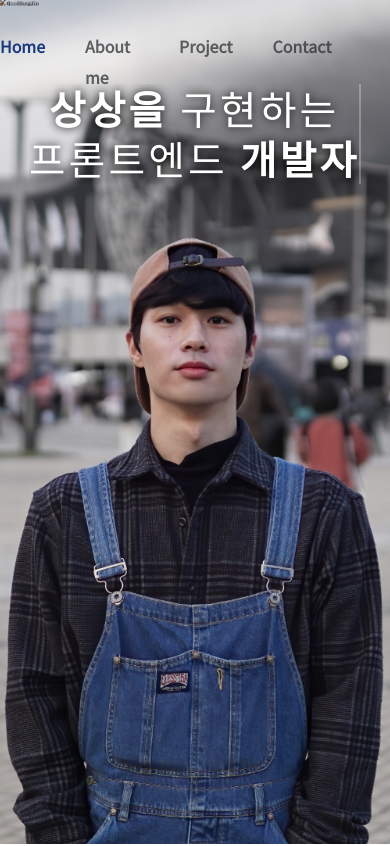
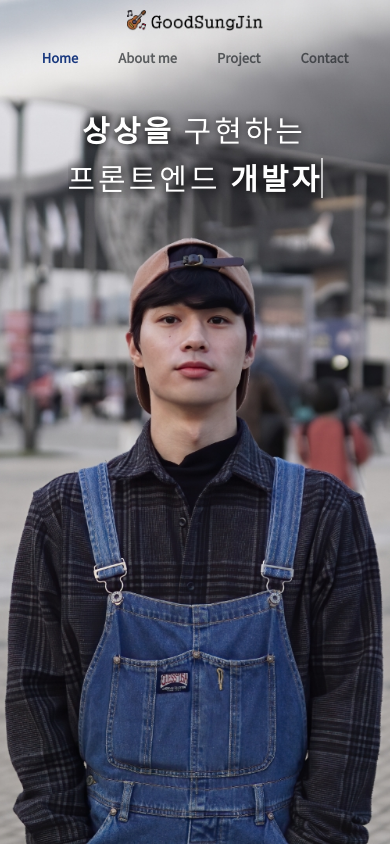
Before and after one commit to GoodSungJin/PortFolio, a React (Create React App) app in the folder react-portfolio/: page / in a window 390 px wide. Shown: the top 846 px of the page. Built offline with nearby package versions, Linux system fonts and the light colour scheme.

Commit message:
mobile text typing animation

```diff
--- a/react-portfolio/src/components/header/header-styled.js
+++ b/react-portfolio/src/components/header/header-styled.js
@@ -18,7 +18,7 @@ export const DivContain = styled.div`
   position: relative;
   display: inline-block;
   height: 100%;
-  width: 85%;
+  width: 100%;
   /* text-align: left; */
 
   @media ${Tablet} {
@@ -40,14 +40,21 @@ export const H1HOME = styled.h1`
   background-image: url(${img});
   background-repeat: no-repeat;
   background-size: contain;
-  width: 10vw;
+  margin: 10px auto 0 auto;
+
+  width: 35vw;
   height: 30px;
   cursor: pointer;
+
+  @media ${Desktop} {
+    width: 10vw;
+  }
 `;
 
 export const Nav = styled.nav`
   ul {
     display: flex;
+    justify-content: center;
     line-height: 3rem;
     font-size: 2rem;
 
@@ -57,7 +64,7 @@ export const Nav = styled.nav`
       span {
         opacity: 0.7;
         height: 24px;
-        font-size: 1.6rem;
+        font-size: 1.3rem;
         line-height: 3rem;
         font-weight: 700;
 
@@ -73,5 +80,17 @@ export const Nav = styled.nav`
       color: #19387e;
       opacity: unset;
     }
+
+  }
+
+  @media ${Desktop} {
+    ul {
+      justify-content: unset;
+      li {
+        span {
+          font-size: 1.6rem;
+        }
+      }
+    }
   }
 `;
--- a/react-portfolio/src/components/main/infomation-page/skill-page/skill-page-styled.js
+++ b/react-portfolio/src/components/main/infomation-page/skill-page/skill-page-styled.js
@@ -154,7 +154,7 @@ export const Dt = styled.dt`
         content: '';
         display: inline-block;
         width: 45%;
-        margin-right: 5%;
+        margin-right: 3%;
         height: 6px;
         border-radius: 50px;
         background: linear-gradient( to right, ${props => props.color} ${props => props.proficiency}%, #e8e8e8 ${props => props.proficiency}%);
@@ -181,12 +181,12 @@ export const Dt = styled.dt`
     span {
       &:first-child {
         font-size: 2.8rem;
-        width: ${100 * 185 / 1920}vw;
+        width: ${100 * 260 / 1920}vw;
       }
 
       &:last-child {
         &:before {
-          width: ${100 * 231 / 1920}vw;
+          width: ${100 * 180 / 1920}vw;
         }
       }
     }
--- a/react-portfolio/src/components/main/main-page/main-page-styled.js
+++ b/react-portfolio/src/components/main/main-page/main-page-styled.js
@@ -20,7 +20,7 @@ export const SectionMain = styled.section`
 export const DivContain = styled.div`
   position: relative;
   display: inline-block;
-  margin-top: 10vh;
+  margin-top: 13vh;
 
   @media ${Tablet} {
     margin-top: 18vh;
@@ -33,55 +33,76 @@ export const DivContain = styled.div`
 `;
 
 export const P = styled.p`
-  font-size: 4rem;
+  font-size: 3rem;
   color: #ffffff;
   text-shadow: 0 0 10px #000000;
 
   width: 331px;
   letter-spacing: 0.3rem;
-  line-height: 5rem;
+  line-height: 4rem;
   margin: 0 auto;
 
 
-  position: relative;
-  border-right: 2px solid rgba(255,255,255,.75);
-  overflow: hidden;
-  animation: typewriter 4s steps(44) 1s 1 normal both,
-            blinkTextCursor 500ms steps(44) infinite normal;
 
+  @keyframes Ftypewriter{
+    0% {width: 0;}
+    100% {width: 230px}
+  }
 
-  @keyframes typewriter{
-    0% {
-      width: 0;
-    }
+  @keyframes Stypewriter{
+    0% {width: 0;}
+    100% {width: 255px}
+  }
 
-    50% {
-    }
-
-    100% {
-      width: 100%;
+  @keyframes blinkTextCursor{
+    0%{
+      border-right: 2px solid rgba(255,255,255,.75);
+      }
+    100%{
+      border-right: 2px solid transparent;
     }
   }
-  @keyframes blinkTextCursor{
-    from{border-right-color: rgba(255,255,255,.75);}
-    to{border-right-color: transparent;}
-  }
 
-
-
-
-  span {
-    display: block;
-
+  > span {
     b {
       font-weight: 700;
     }
+
+    display: block;
+    &:first-child {
+      > span {
+        overflow: hidden;
+        white-space: nowrap;
+        display:inline-block;
+        position: relative;
+
+        overflow: hidden;
+        animation: Ftypewriter 2s steps(22) 1s 1 normal both,
+                  blinkTextCursor 500ms steps(44) 6 normal both;
+      }
+    }
+
+    &:last-child{
+      > span {
+        /* width: 0; */
+        overflow: hidden;
+        white-space: nowrap;
+        display:inline-block;
+        position: relative;
+        overflow: hidden;
+        animation: Stypewriter 2s steps(22) 3s 1 normal both,
+                  blinkTextCursor 650ms steps(44) 3s infinite forwards;
+      }
+    }
+
   }
+
 
   @media ${Tablet} {
     text-align: center;
     width: 100%;
     white-space: nowrap;
+    font-size: 4rem;
 
     @keyframes typewriter{
       0% {
--- a/react-portfolio/src/components/main/main-page/main-page.jsx
+++ b/react-portfolio/src/components/main/main-page/main-page.jsx
@@ -7,8 +7,12 @@ const MainPage = () => {
       <h2 className="a11y-hidden">메인 페이지</h2>
       <DivContain>
         <P>
-          <span><b>상상을</b> 구현하는</span>
-          <span>프론트엔드 <b>개발자</b></span>
+          <span>
+            <span><b>상상을</b> 구현하는</span>
+          </span>
+          <span>
+            <span>프론트엔드 <b>개발자</b></span>
+          </span>
         </P>
       </DivContain>
     </SectionMain>
```
